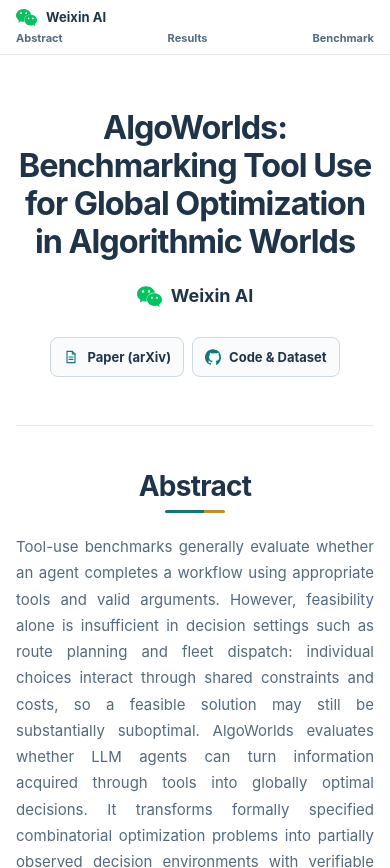
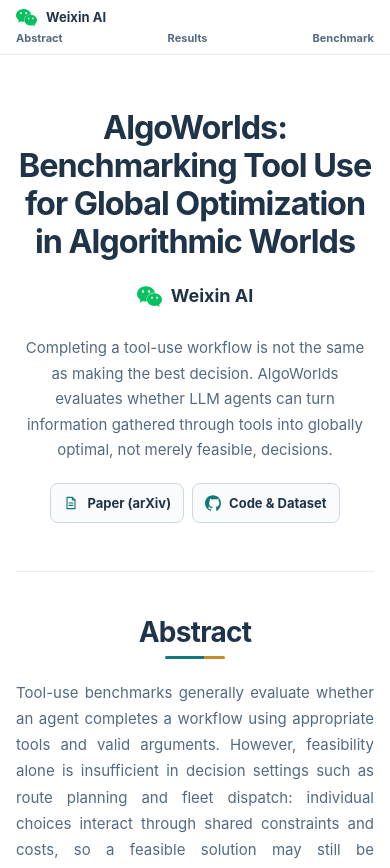
Before and after one commit to xzx34/AlgoWorlds, an Astro site in the folder website/: page / in a window 390 px wide. Shown: the top 868 px of the page. Built offline with nearby package versions, Linux system fonts and the light colour scheme; Astro itself is replaced by a stand-in of ours.

Commit message:
Clarify AlgoWorlds search positioning

```diff
--- a/website/src/components/Masthead.astro
+++ b/website/src/components/Masthead.astro
@@ -23,6 +23,7 @@
     <img src={`${base}${siteConfig.brandMark}`} alt="" width="28" height="28" aria-hidden="true" />
     <span>{siteConfig.organizationName}</span>
   </p>
+  <p class="masthead-summary">{copy.masthead.summary}</p>
   <nav class="project-actions" aria-label={copy.masthead.actionsLabel}>
     {actions.map((action) => (
       <a class="project-link" href={action.href} target="_blank" rel="noopener noreferrer">
--- a/website/src/content/copy.ts
+++ b/website/src/content/copy.ts
@@ -10,6 +10,7 @@
   };
   masthead: {
     title: string;
+    summary: string;
     actionsLabel: string;
   };
   abstract: {
@@ -79,7 +80,7 @@
 
 export const copy: SiteCopy = {
   metaDescription:
-    "AlgoWorlds evaluates whether LLM agents can turn information acquired through tools into globally optimal decisions.",
+    "AlgoWorlds benchmarks whether tool-using LLM agents turn gathered information into globally optimal, not merely feasible, decisions across ten task families.",
   skip: "Skip to content",
   nav: {
     abstract: "Abstract",
@@ -90,6 +91,8 @@
   },
   masthead: {
     title: "AlgoWorlds: Benchmarking Tool Use for Global Optimization in Algorithmic Worlds",
+    summary:
+      "Completing a tool-use workflow is not the same as making the best decision. AlgoWorlds evaluates whether LLM agents can turn information gathered through tools into globally optimal, not merely feasible, decisions.",
     actionsLabel: "Project resources",
   },
   abstract: {
--- a/website/src/data/site.ts
+++ b/website/src/data/site.ts
@@ -9,7 +9,7 @@
 }
 
 export const siteConfig = {
-  title: "AlgoWorlds | Weixin AI",
+  title: "AlgoWorlds: Benchmarking Agent Tool Use for Global Optimization | Weixin AI",
   organizationName: "Weixin AI",
   brandMark: "brands/weixin-mark.svg",
   resources: {
--- a/website/src/styles/global.css
+++ b/website/src/styles/global.css
@@ -240,6 +240,14 @@
   .team-name img {
     width: 25px;
     height: 25px;
+  }
+
+  .masthead-summary {
+    max-width: 850px;
+    margin: 22px auto 0;
+    color: var(--ink-soft);
+    font-size: 16px;
+    line-height: 1.7;
   }
 
   .project-actions {
@@ -999,6 +1007,11 @@
       font-size: 18px;
     }
 
+    .masthead-summary {
+      margin-top: 18px;
+      font-size: 15px;
+    }
+
     .project-actions {
       gap: 8px;
       margin-top: 20px;
```
Also changed, not shown: website/tests/content.test.mjs (+1 -1 lines), website/tests/e2e/landing.spec.ts (+9 -1 lines), website/.htmlvalidate.json (added).
